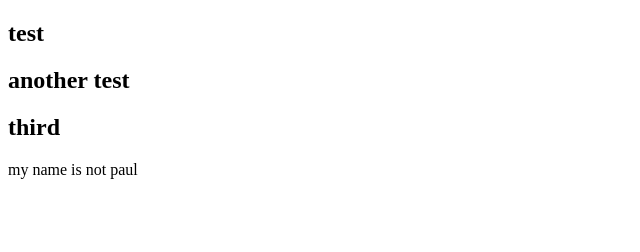
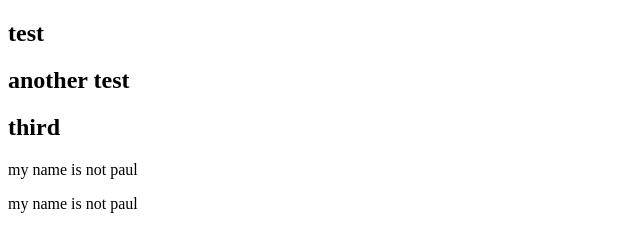
Before and after one commit to Chadm199/day-2, a plain HTML site: page index.html in a window 1280 px wide. Shown: the whole page, without its empty margins (0-640 px from the left). Drawn offline with Linux system fonts and the light colour scheme.

Commit message:
not paul

```diff
--- a/index.html
+++ b/index.html
@@ -9,6 +9,6 @@
     <h2>another test</h2>
     <h2>third</h2>
 
-    my name is not paul
+    <p>my name is not paul</p>my name is not paul
 </body>
 </html>
```
